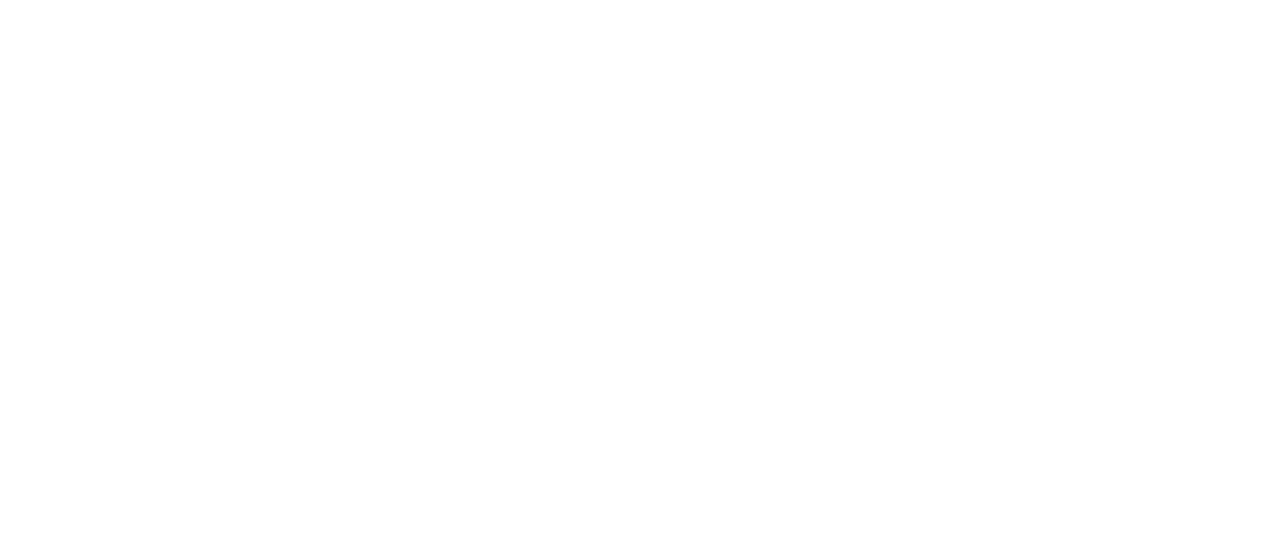
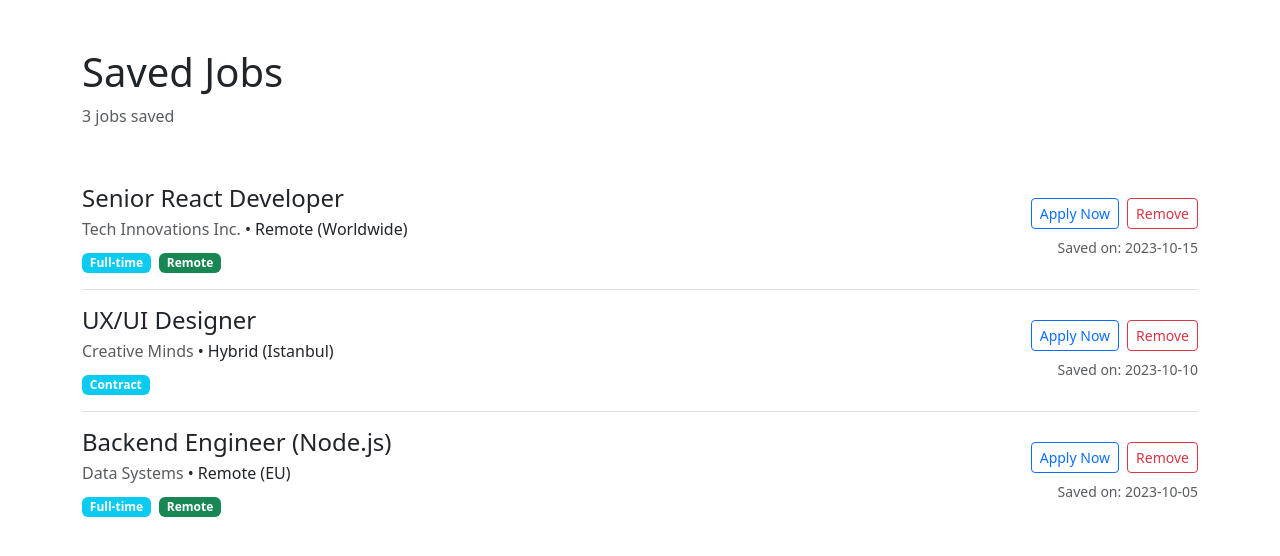
Before and after one commit to nazlinres01/remote-work-finder, a React (Create React App) app: page /saved-jobs in a window 1280 px wide. Before the commit this address had no page. Shown: the top 556 px of the page. Built offline with nearby package versions, Linux system fonts and the light colour scheme.

Commit message:
SavedJobs page added

```diff
--- a/src/App.js
+++ b/src/App.js
@@ -4,6 +4,7 @@
 import JobDetail from "./pages/JobDetail";
 import ApplyJob from "./pages/ApplyJob";
 import MyApplications from "./pages/MyApplications";
+import SavedJobs from "./pages/SavedJobs";
 
 const App = () => {
   return (
@@ -14,6 +15,9 @@
         <Route path="/jobs/:jobId" element={<JobDetail />} />
         <Route path="/apply/:jobId" element={<ApplyJob />} />
         <Route path="/my-applications" element={<MyApplications />} />
+        <Route path="/saved-jobs" element={<SavedJobs />} />
+
+
 
 
       </Routes>
--- /dev/null
+++ b/src/pages/SavedJobs.js
@@ -0,0 +1,168 @@
+import React, { useState, useEffect } from 'react';
+import { useNavigate } from 'react-router-dom';
+import { Container, Row, Col, Card, Button, Badge, Spinner, Alert, ListGroup } from 'react-bootstrap';
+import 'bootstrap/dist/css/bootstrap.min.css';
+
+const SavedJobs = () => {
+  const navigate = useNavigate();
+  const [savedJobs, setSavedJobs] = useState([]);
+  const [loading, setLoading] = useState(true);
+  const [error, setError] = useState(null);
+
+  // Mock data - API'dan gelecek gerçek verilerin yerine
+  const mockSavedJobs = [
+    {
+      id: 1,
+      jobId: 101,
+      title: "Senior React Developer",
+      company: "Tech Innovations Inc.",
+      location: "Remote (Worldwide)",
+      salary: "$90,000 - $120,000",
+      type: "Full-time",
+      postedDate: "2023-10-15",
+      isRemote: true
+    },
+    {
+      id: 2,
+      jobId: 102,
+      title: "UX/UI Designer",
+      company: "Creative Minds",
+      location: "Hybrid (Istanbul)",
+      salary: "$40/hour",
+      type: "Contract",
+      postedDate: "2023-10-10",
+      isRemote: false
+    },
+    {
+      id: 3,
+      jobId: 103,
+      title: "Backend Engineer (Node.js)",
+      company: "Data Systems",
+      location: "Remote (EU)",
+      salary: "€80,000 - €100,000",
+      type: "Full-time",
+      postedDate: "2023-10-05",
+      isRemote: true
+    }
+  ];
+
+  useEffect(() => {
+    const fetchSavedJobs = async () => {
+      try {
+        // Gerçek uygulamada API çağrısı yapılır
+        setTimeout(() => {
+          setSavedJobs(mockSavedJobs);
+          setLoading(false);
+        }, 800);
+      } catch (err) {
+        setError(err.message);
+        setLoading(false);
+      }
+    };
+
+    fetchSavedJobs();
+  }, []);
+
+  const handleRemove = (jobId) => {
+    // Gerçek uygulamada API çağrısı yapılır
+    setSavedJobs(prev => prev.filter(job => job.id !== jobId));
+  };
+
+  const handleApply = (jobId) => {
+    navigate(`/apply/${jobId}`);
+  };
+
+  if (loading) {
+    return (
+      <Container className="d-flex justify-content-center align-items-center" style={{ height: '100vh' }}>
+        <Spinner animation="border" variant="primary" />
+      </Container>
+    );
+  }
+
+  if (error) {
+    return (
+      <Container className="my-5">
+        <Alert variant="danger">
+          <Alert.Heading>Error loading saved jobs</Alert.Heading>
+          <p>{error}</p>
+          <Button variant="primary" onClick={() => window.location.reload()}>
+            Try Again
+          </Button>
+        </Alert>
+      </Container>
+    );
+  }
+
+  return (
+    <Container className="my-5">
+      <Row className="mb-4">
+        <Col>
+          <h1>Saved Jobs</h1>
+          <p className="text-muted">
+            {savedJobs.length} {savedJobs.length === 1 ? 'job' : 'jobs'} saved
+          </p>
+        </Col>
+      </Row>
+
+      {savedJobs.length > 0 ? (
+        <ListGroup variant="flush">
+          {savedJobs.map((job) => (
+            <ListGroup.Item key={job.id} className="py-3 px-0">
+              <Row className="align-items-center">
+                <Col md={8}>
+                  <h4 className="mb-1">{job.title}</h4>
+                  <div className="mb-2">
+                    <span className="text-muted">{job.company}</span> •
+                    <span className="ms-1">{job.location}</span>
+                  </div>
+                  <div>
+                    <Badge bg="info" className="me-2">
+                      {job.type}
+                    </Badge>
+                    {job.isRemote && (
+                      <Badge bg="success">Remote</Badge>
+                    )}
+                  </div>
+                </Col>
+                <Col md={4} className="text-md-end mt-3 mt-md-0">
+                  <div className="d-flex flex-column flex-md-row justify-content-md-end gap-2">
+                    <Button
+                      variant="outline-primary"
+                      size="sm"
+                      onClick={() => handleApply(job.jobId)}
+                    >
+                      Apply Now
+                    </Button>
+                    <Button
+                      variant="outline-danger"
+                      size="sm"
+                      onClick={() => handleRemove(job.id)}
+                    >
+                      Remove
+                    </Button>
+                  </div>
+                  <div className="text-muted small mt-2">
+                    Saved on: {job.postedDate}
+                  </div>
+                </Col>
+              </Row>
+            </ListGroup.Item>
+          ))}
+        </ListGroup>
+      ) : (
+        <Card>
+          <Card.Body className="text-center py-5">
+            <h4 className="text-muted mb-3">You haven't saved any jobs yet</h4>
+            <p className="mb-4">Save interesting jobs to apply later</p>
+            <Button variant="primary" onClick={() => navigate('/jobs')}>
+              Browse Jobs
+            </Button>
+          </Card.Body>
+        </Card>
+      )}
+    </Container>
+  );
+};
+
+export default SavedJobs;
```
